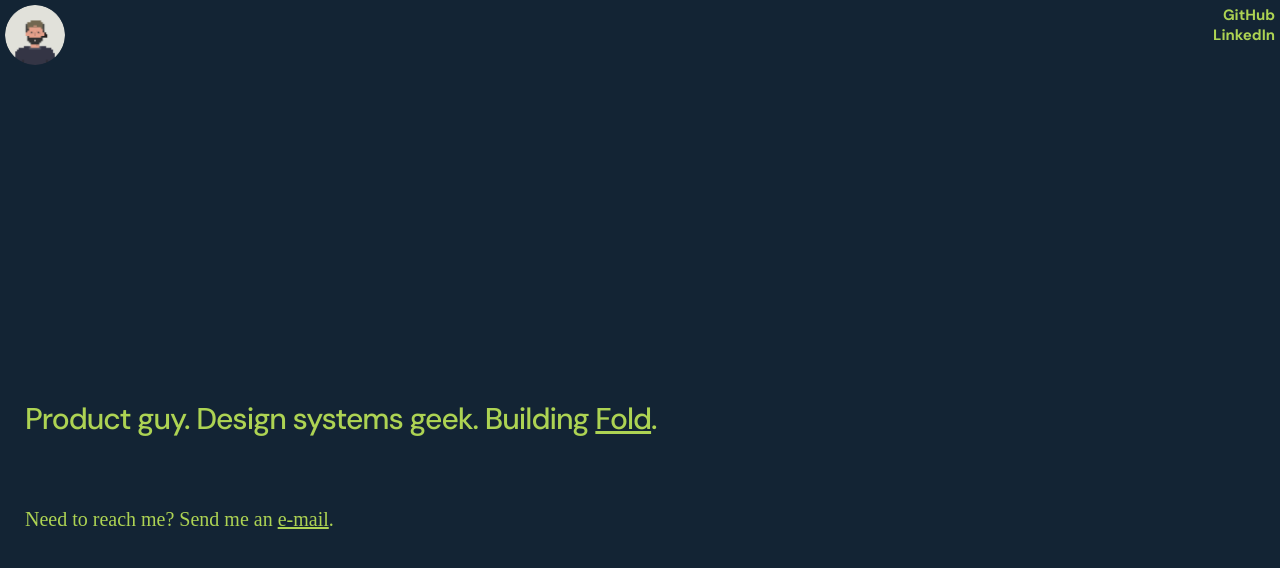
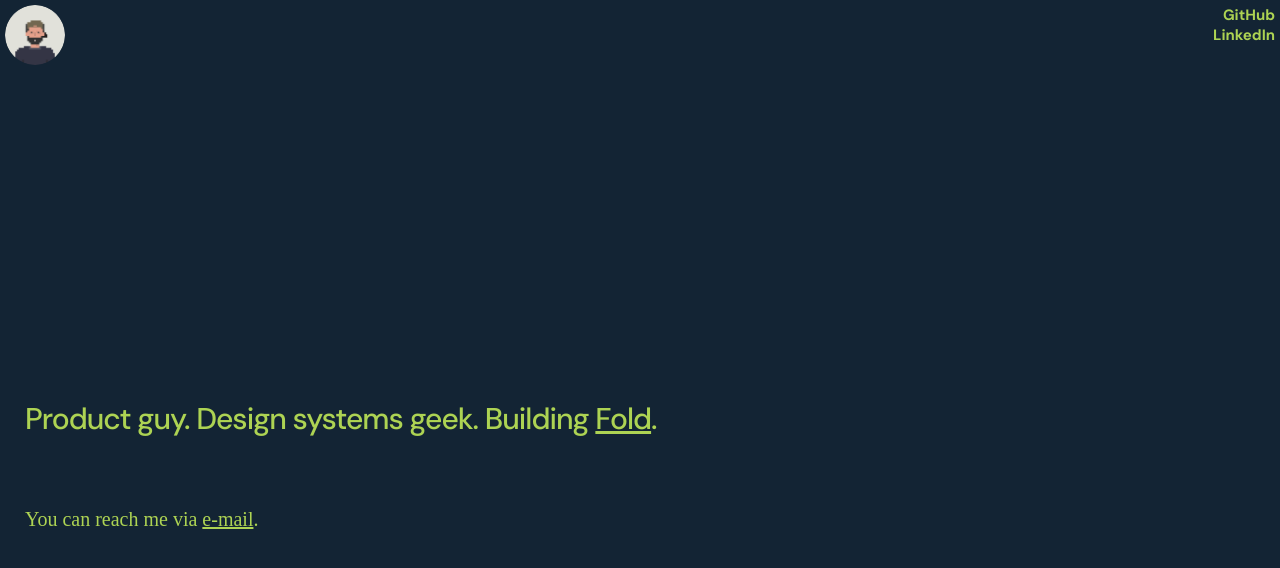
Before and after one commit to joduplessis/joduplessis, a Vue app: page / in a window 1280 px wide. Shown: the top 568 px of the page. Built offline with nearby package versions, Linux system fonts and the light colour scheme; a web font is replaced by a local one; what vue-masonry, vue-progressbar would draw is missing.

Commit message:
Update wording

```diff
--- a/src/components/Home.vue
+++ b/src/components/Home.vue
@@ -31,7 +31,7 @@
 					<a href="https://fold.dev" target="_blank">Fold</a>.
 				</h2>
 				<h3>
-					Need to reach me? Send me an
+					You can reach me via
 					<a
 						href="mailto:jo@joduplessis.com"
 						target="_blank"
--- a/src/components/Work.vue
+++ b/src/components/Work.vue
@@ -191,9 +191,11 @@ export default {
 .item {
 	position: relative;
 	box-sizing: border-box;
-	width: calc(100%/5);
+	width: 20%;
 	height: 200px;
-	border: 3px solid #132434;
+	border: 4px solid #132434;
+	border-radius: 15px;
+	overflow: hidden;
 }
 
 .item.is-notable {
```
